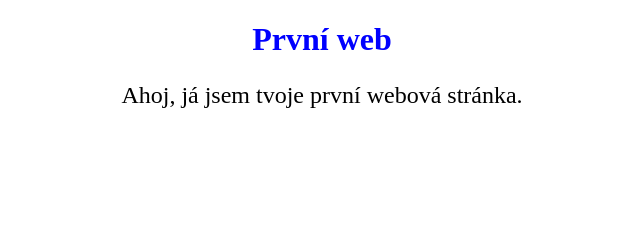
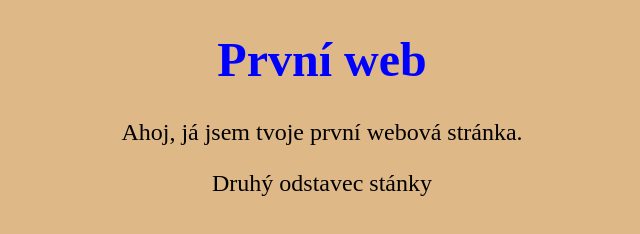
Before and after one commit to anezkabockova/prvniweb, a plain HTML site: page index.html in a window 1280 px wide. Shown: the whole page, without its empty margins (318-958 px from the left). Drawn offline with Linux system fonts and the light colour scheme.

Commit message:
třetí push

```diff
--- a/index.html
+++ b/index.html
@@ -12,6 +12,7 @@
 
     <h1>První web</h1>
     <p>Ahoj, já jsem tvoje první webová stránka.</p>
+    <p>Druhý odstavec stánky</p>
 
 </body>
 
--- a/style.css
+++ b/style.css
@@ -1,5 +1,6 @@
 h1 {
     color: blue;
+    font-size: 3rem;
 }
 
 p {
@@ -8,5 +9,5 @@ p {
 
 body {
     text-align: center;
-    font-family: serif;
+    background-color: burlywood;
 }
```
